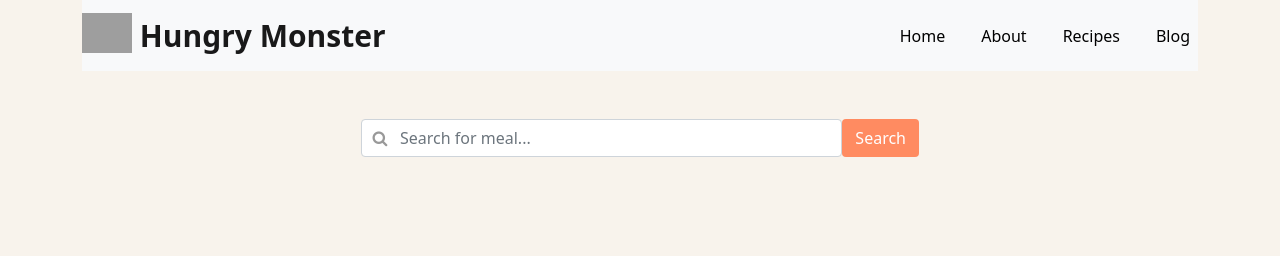
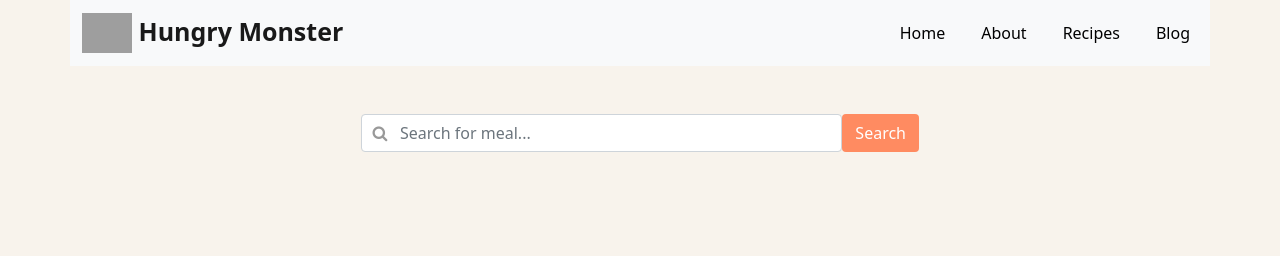
Before and after one commit to shamim-a/hungry-monster, a plain HTML site: page index.html in a window 1280 px wide. Drawn offline with nearby package versions, Linux system fonts and the light colour scheme; grey boxes are pictures that could not be loaded.

```diff
--- a/index.html
+++ b/index.html
@@ -14,9 +14,9 @@
 </head>
 
 <body>
-    <header class="container sticky sticky-top">
-        <nav class="navbar navbar-light navbar-expand-sm bg-light ">
-            <a class="navbar-brand logo" href="#" style="font-size: 30px; font-weight: 600">
+    <header class="sticky sticky-top">
+        <nav class="container navbar navbar-light navbar-expand-sm bg-light ">
+            <a class="navbar-brand logo" href="#" style="font-size: 25px; font-weight: 600">
                 <img src="https://easydrawingguides.com/wp-content/uploads/2019/01/Cookie-Monster-10.png" alt=""
                     width="50px" height="40px" class="d-inline-block align-top">
                 Hungry Monster
```
